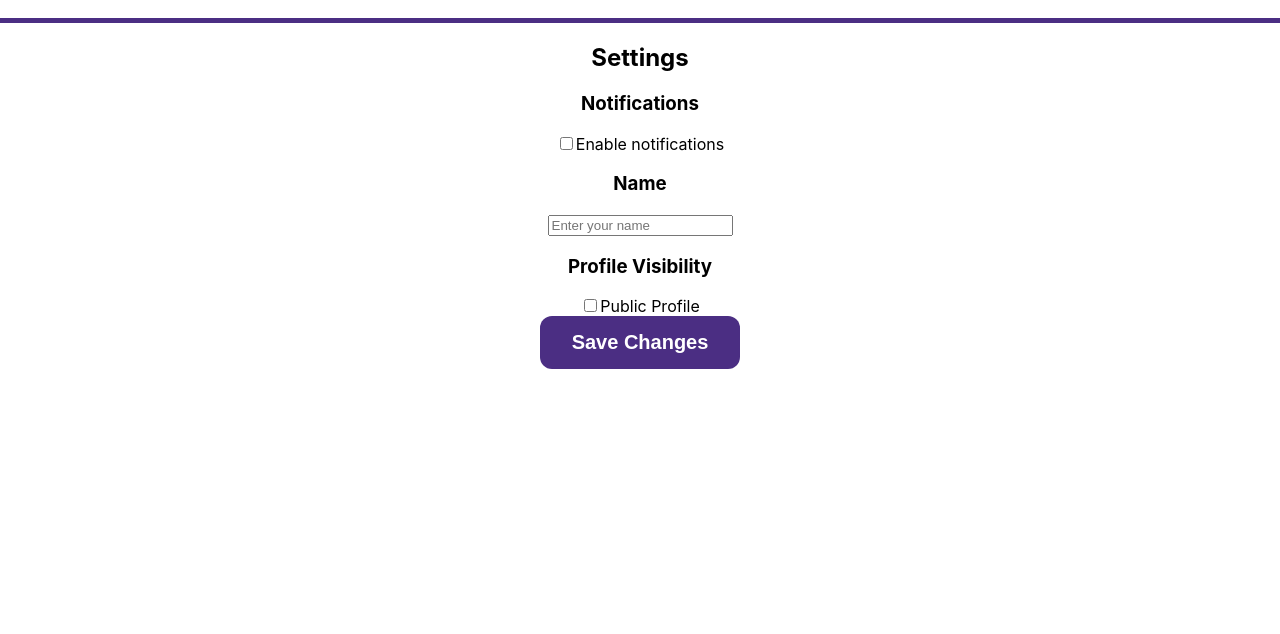
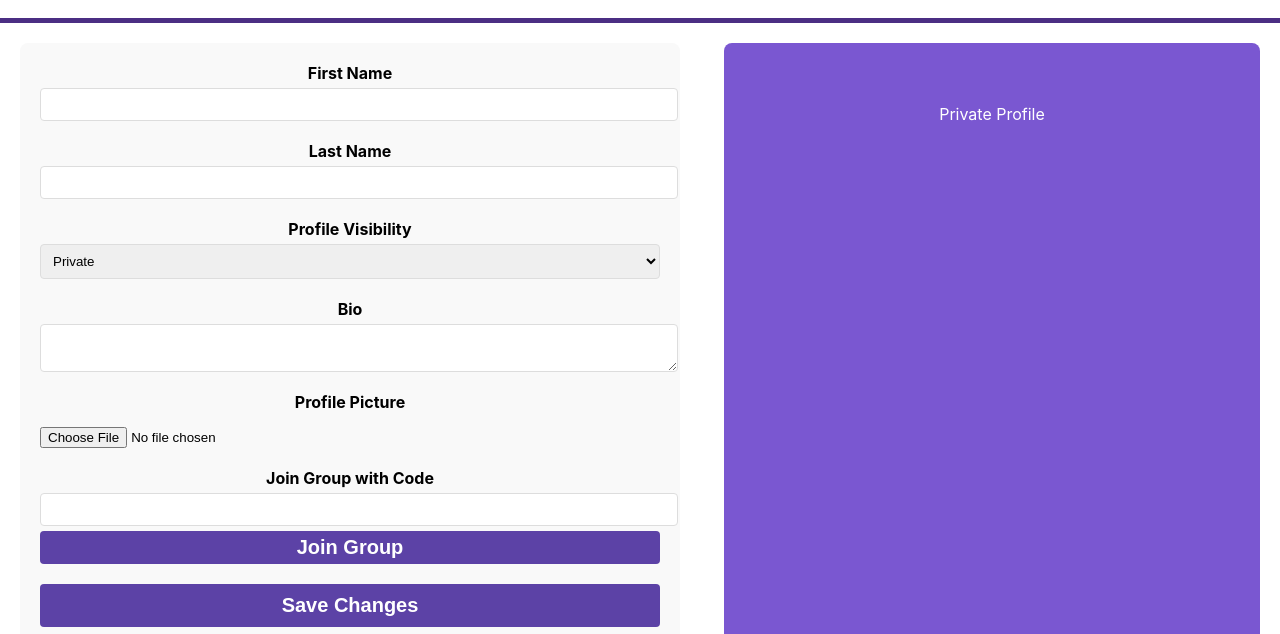
Before and after one commit to renusree153/HuskySync, a React (Create React App) app in the folder huskysync/: page /Settings in a window 1280 px wide. Shown: the part 318-952 px from the top of the page. Before the commit the page ends 800 px from the top, so only its background shows below. Built offline with nearby package versions, Linux system fonts and the light colour scheme.

Commit message:
Settings Page

```diff
--- /dev/null
+++ b/huskysync/src/Settings.css
@@ -0,0 +1,95 @@
+.settings-container {
+    display: flex;
+    justify-content: space-between;
+    padding: 20px;
+}
+
+.settings {
+    width: 50%;
+    padding: 20px;
+    background-color: #f9f9f9;
+    border-radius: 8px;
+}
+
+.setting-item {
+    margin-bottom: 20px;
+    display: flex;
+    flex-direction: column;
+}
+
+.setting-item label {
+    margin-bottom: 5px;
+    font-weight: bold;
+}
+
+.setting-item input[type="text"],
+.setting-item select,
+.setting-item textarea {
+    padding: 8px;
+    border: 1px solid #ddd;
+    border-radius: 4px;
+    width: 100%;
+}
+
+.setting-item input[type="file"] {
+    margin-top: 10px;
+}
+
+.small-button {
+    padding: 5px 10px;
+    margin-top: 5px;
+    background-color: #5c42a6;
+    color: white;
+    border: none;
+    border-radius: 4px;
+    cursor: pointer;
+}
+
+.save-button {
+    padding: 10px 20px;
+    background-color: #5c42a6;
+    color: white;
+    border: none;
+    border-radius: 4px;
+    cursor: pointer;
+    width: 100%;
+}
+
+.profile-blob {
+    width: 40%;
+    background-color: #7a57d1;
+    padding: 20px;
+    border-radius: 8px;
+    color: white;
+    display: flex;
+    flex-direction: column;
+    align-items: center;
+}
+
+.profile-picture {
+    width: 100px;
+    height: 100px;
+    border-radius: 50%;
+    object-fit: cover;
+    margin-bottom: 10px;
+}
+
+.profile-blob h2 {
+    margin-bottom: 5px;
+}
+
+.profile-blob p {
+    margin-bottom: 10px;
+}
+
+.profile-blob ul {
+    list-style: none;
+    padding: 0;
+}
+
+.profile-blob ul li {
+    background-color: #5c42a6;
+    padding: 5px;
+    margin-bottom: 5px;
+    border-radius: 4px;
+}
--- a/huskysync/src/Settings.js
+++ b/huskysync/src/Settings.js
@@ -1,62 +1,91 @@
 import React, { useState } from 'react';
+import './Settings.css';
 
 function Settings() {
-  // Define state variables for each setting
-  const [notificationsEnabled, setNotificationsEnabled] = useState(false);
-  const [name, setName] = useState('');
-  const [publicProfile, setPublicProfile] = useState(false);
+    const [firstName, setFirstName] = useState('');
+    const [lastName, setLastName] = useState('');
+    const [profileVisibility, setProfileVisibility] = useState('private');
+    const [bio, setBio] = useState('');
+    const [profilePic, setProfilePic] = useState('');
+    const [addGroupCode, setAddGroupCode] = useState('');
+    const [groups, setGroups] = useState([]);
 
-  // Function to handle toggling notifications
-  const toggleNotifications = () => {
-    setNotificationsEnabled(!notificationsEnabled);
+    const handleFirstNameChange = (e) => setFirstName(e.target.value);
+    const handleLastNameChange = (e) => setLastName(e.target.value);
+    const handleProfileVisibilityChange = (e) => setProfileVisibility(e.target.value);
+    const handleBioChange = (e) => setBio(e.target.value);
+    const handleProfilePicChange = (e) => {
+        if (e.target.files[0]) {
+            const reader = new FileReader();
+            reader.onloadend = () => {
+                setProfilePic(reader.result);
             };
-
-  // Function to handle name input change
-  const handleNameChange = (e) => {
-    setName(e.target.value);
+            reader.readAsDataURL(e.target.files[0]);
+        }
     };
-
-  // Function to handle toggling public profile
-  const togglePublicProfile = () => {
-    setPublicProfile(!publicProfile);
+    const handleAddGroupCodeChange = (e) => setAddGroupCode(e.target.value);
+    const handleJoinGroup = () => {
+        if (addGroupCode && !groups.includes(addGroupCode)) {
+            setGroups([...groups, addGroupCode]);
+            setAddGroupCode('');
+        }
+    };
+    const handleSaveChanges = () => {
+        // Here you would typically send the data to your backend
+        console.log('Saved data:', { firstName, lastName, profileVisibility, bio, groups });
     };
 
     return (
+        <div className="settings-container">
+            <div className="settings">
+                <div className="setting-item">
+                    <label>First Name</label>
+                    <input type="text" value={firstName} onChange={handleFirstNameChange} />
+                </div>
+                <div className="setting-item">
+                    <label>Last Name</label>
+                    <input type="text" value={lastName} onChange={handleLastNameChange} />
+                </div>
+                <div className="setting-item">
+                    <label>Profile Visibility</label>
+                    <select value={profileVisibility} onChange={handleProfileVisibilityChange}>
+                        <option value="private">Private</option>
+                        <option value="public">Public</option>
+                    </select>
+                </div>
+                <div className="setting-item">
+                    <label>Bio</label>
+                    <textarea value={bio} onChange={handleBioChange} />
+                </div>
+                <div className="setting-item">
+                    <label>Profile Picture</label>
+                    <input type="file" accept="image/*" onChange={handleProfilePicChange} />
+                </div>
+                <div className="setting-item">
+                    <label>Join Group with Code</label>
+                    <input type="text" value={addGroupCode} onChange={handleAddGroupCodeChange} />
+                    <button onClick={handleJoinGroup} className="small-button">Join Group</button>
+                </div>
+                <div className="setting-item">
+                    <button onClick={handleSaveChanges} className="save-button">Save Changes</button>
+                </div>
+            </div>
+
+            <div className="profile-blob">
+                {profilePic && <img src={profilePic} alt="Profile" className="profile-picture" />}
+                <h2>{`${firstName} ${lastName}`}</h2>
+                <p>{profileVisibility === 'public' ? 'Public Profile' : 'Private Profile'}</p>
+                <p>{bio}</p>
+                {groups.length > 0 && (
                     <div>
-      <h2>Settings</h2>
-      <div>
-        <h3>Notifications</h3>
-        <label>
-          <input
-            type="checkbox"
-            checked={notificationsEnabled}
-            onChange={toggleNotifications}
-          />
-          Enable notifications
-        </label>
+                        <h3>Groups</h3>
+                        <ul>
+                            {groups.map(group => (
+                                <li key={group}>{group}</li>
+                            ))}
+                        </ul>
                     </div>
-      <div>
-        <h3>Name</h3>
-        <input
-          type="text"
-          value={name}
-          onChange={handleNameChange}
-          placeholder="Enter your name"
-        />
-      </div>
-      <div>
-        <h3>Profile Visibility</h3>
-        <label>
-          <input
-            type="checkbox"
-            checked={publicProfile}
-            onChange={togglePublicProfile}
-          />
-          Public Profile
-        </label>
-      </div>
-      <div>
-        <button>Save Changes</button>
+                )}
             </div>
         </div>
     );
```
Lines whose indentation alone changed are shown as unchanged.
